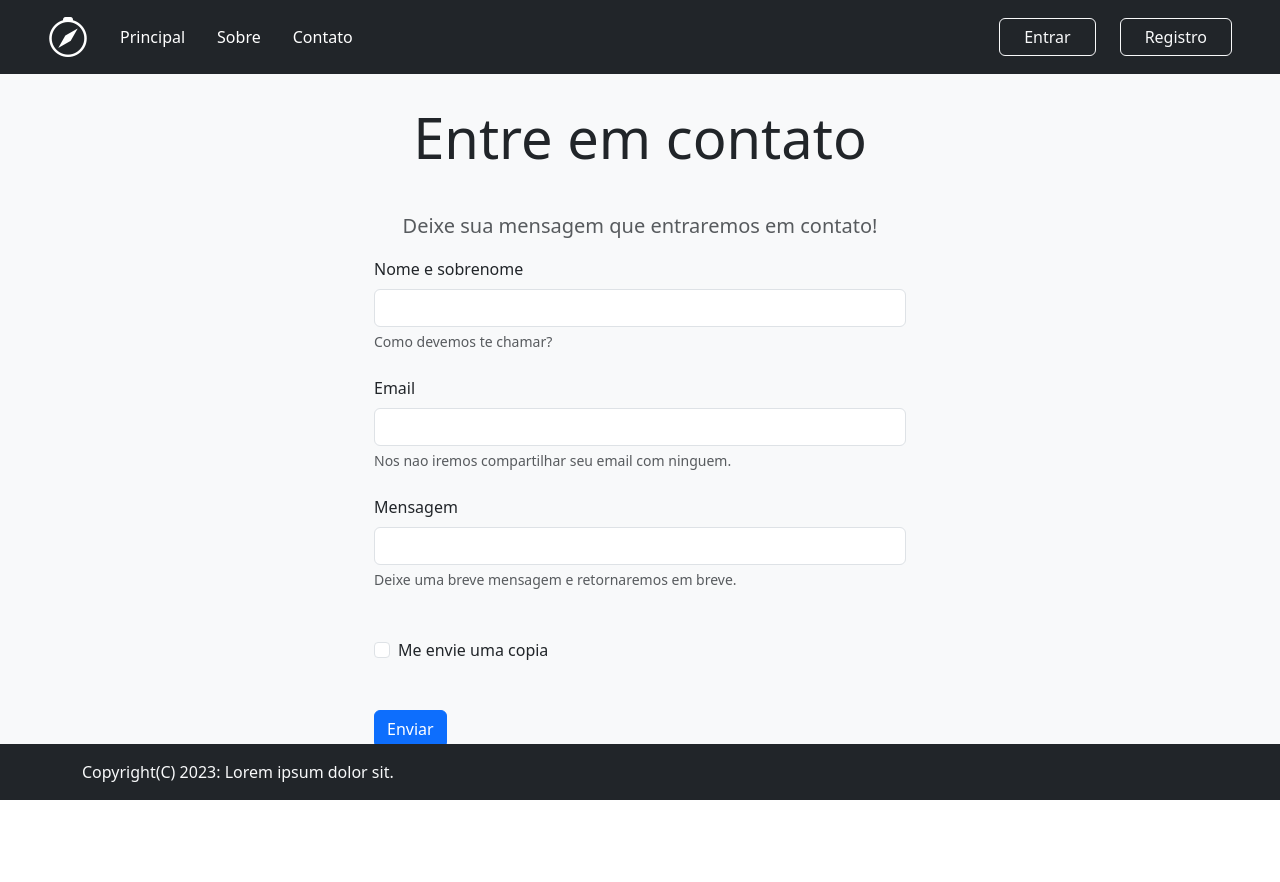
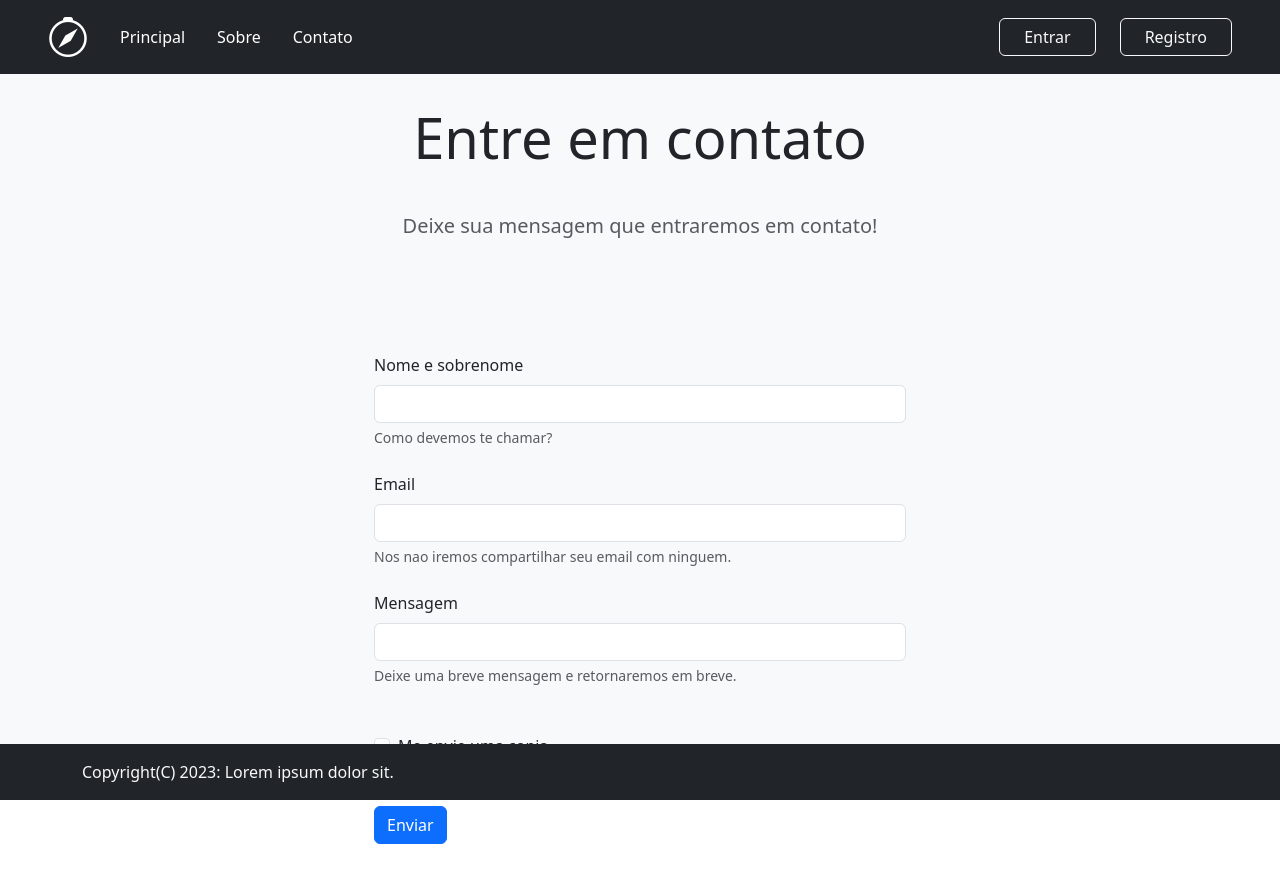
Before and after one commit to guisazevedo/aprendizado, a React (Vite) app: page /contact in a window 1280 px wide. Shown: the top 882 px of the page. Built offline with nearby package versions, Linux system fonts and the light colour scheme.

Commit message:
fully implement contato

```diff
--- a/src/01_components/Register.tsx
+++ b/src/01_components/Register.tsx
@@ -1,10 +1,6 @@
 import { Link } from "react-router-dom";
-import HeaderText from "./HeaderText";
 
 interface Props {
-  header?: string;
-  sub_header?: string;
-  text?: string;
   register_items: Array<{
     title?: string;
     type?: string;
@@ -20,16 +16,9 @@ interface Props {
   }>;
 }
 
-const Register = ({
-  header,
-  sub_header,
-  text,
-  register_items,
-  execute_items,
-}: Props) => {
+const Register = ({ register_items, execute_items }: Props) => {
   return (
     <div className="container col-md-8 col-lg-6 px-5">
-      <HeaderText header={header} sub_header={sub_header} text={text} />
       <form>
         {register_items.map((item) => (
           <div className="mb-4">
--- /dev/null
+++ b/src/02_blocks/Contato_header_block.tsx
@@ -0,0 +1,16 @@
+import HeaderText from "../01_components/HeaderText";
+
+// inputs for the HeaderText component
+const header = "Entre em contato";
+const sub_header = "";
+const text = "Deixe sua mensagem que entraremos em contato!";
+
+const Contato_header_block = () => {
+  return (
+    <>
+      <HeaderText header={header} sub_header={sub_header} text={text} />
+    </>
+  );
+};
+
+export default Contato_header_block;
--- /dev/null
+++ b/src/02_blocks/Contato_register_block.tsx
@@ -0,0 +1,43 @@
+import Register from "../01_components/Register";
+
+// inputs for the email/password components
+const register_items = [
+  {
+    title: "Nome e sobrenome",
+    type: "name",
+    id: "exampleInputName1",
+    text: "Como devemos te chamar?",
+  },
+  {
+    title: "Email",
+    type: "email",
+    id: "exampleInputEmail1",
+    text: "Nos nao iremos compartilhar seu email com ninguem.",
+  },
+  {
+    title: "Mensagem",
+    type: "message",
+    id: "exampleInputMessage1",
+    text: "Deixe uma breve mensagem e retornaremos em breve.",
+  },
+];
+
+const execute_items = [
+  {
+    text: "Me envie uma copia",
+    button: "Enviar",
+    button_link: "/",
+    alternative: "",
+    alternative_link: "",
+  },
+];
+
+const Contato_register_block = () => {
+  return (
+    <>
+      <Register register_items={register_items} execute_items={execute_items} />
+    </>
+  );
+};
+
+export default Contato_register_block;
--- a/src/03_pages/Contato_page.tsx
+++ b/src/03_pages/Contato_page.tsx
@@ -1,56 +1,16 @@
 import Navbar from "../01_components/Navbar";
-import Register from "../01_components/Register";
 import Footer from "../01_components/Footer";
-
-// inputs for the HeaderText component
-const header = "Entre em contato";
-const sub_header = "";
-const text = "Deixe sua mensagem que entraremos em contato!";
-
-// inputs for the email/password components
-const register_items = [
-  {
-    title: "Nome e sobrenome",
-    type: "name",
-    id: "exampleInputName1",
-    text: "Como devemos te chamar?",
-  },
-  {
-    title: "Email",
-    type: "email",
-    id: "exampleInputEmail1",
-    text: "Nos nao iremos compartilhar seu email com ninguem.",
-  },
-  {
-    title: "Mensagem",
-    type: "message",
-    id: "exampleInputMessage1",
-    text: "Deixe uma breve mensagem e retornaremos em breve.",
-  },
-];
-
-const execute_items = [
-  {
-    text: "Me envie uma copia",
-    button: "Enviar",
-    button_link: "/",
-    alternative: "",
-    alternative_link: "",
-  },
-];
+import Contato_header_block from "../02_blocks/Contato_header_block";
+import Contato_register_block from "../02_blocks/Contato_register_block";
 
 const Contato = () => {
   return (
     <>
       <Navbar />
       <div className="p-5"></div>
-      <Register
-        header={header}
-        sub_header={sub_header}
-        text={text}
-        register_items={register_items}
-        execute_items={execute_items}
-      />
+      <Contato_header_block />
+      <div className="p-5"></div>
+      <Contato_register_block />
       <div className="p-5"></div>
       <Footer />
     </>
```
